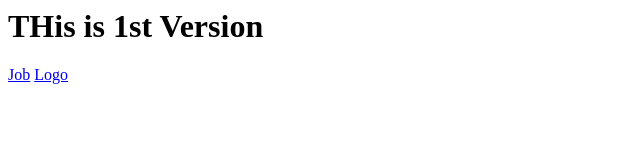
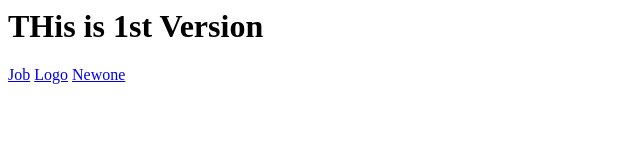
Before and after one commit to Prajwaljolhe/git-practice-task, a plain HTML site: page index.html in a window 1280 px wide. Shown: the full height of the page, 0-640 px from the left. Drawn offline with Linux system fonts and the light colour scheme.

Commit message:
added index.html on newone

```diff
--- a/index.html
+++ b/index.html
@@ -1,3 +1,4 @@
 <h1>THis is 1st Version</h1>
 <a href="job.html">Job</a>
 <a href="logo.html">Logo</a>
+<a href="newone.html">Newone</a>
```
